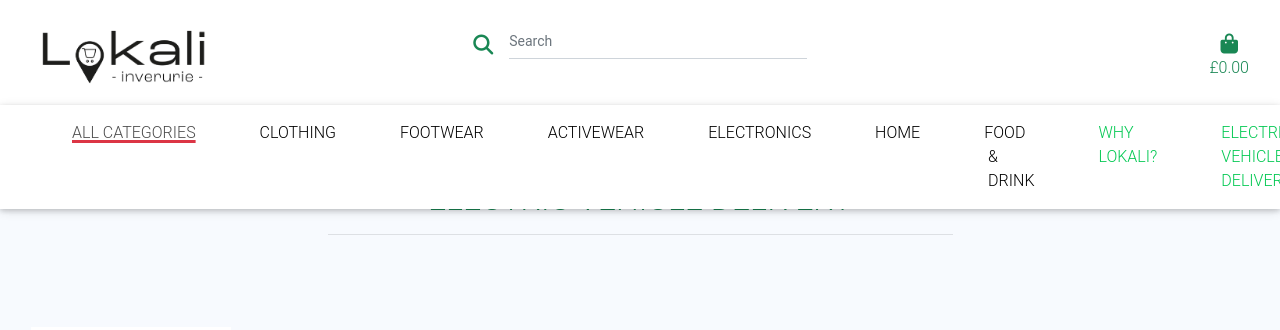
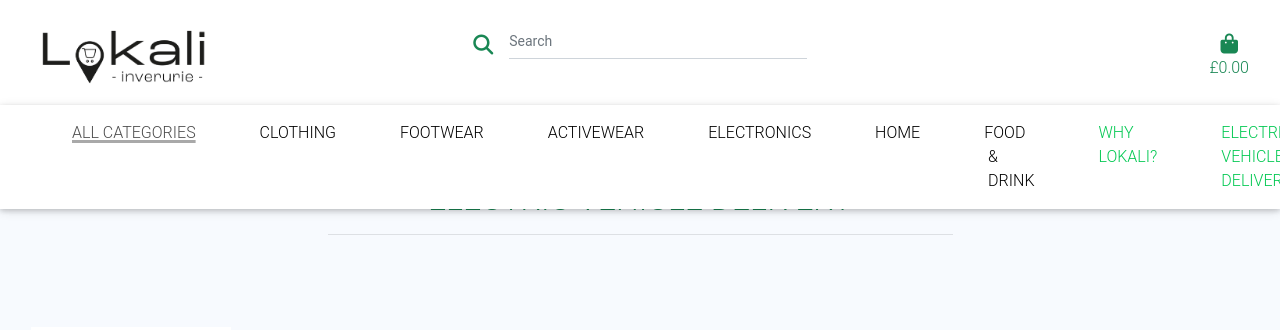
Before and after one commit to sruss07/shop-lokali-inverurie_v1, a Django app: page /blog/ in a window 1280 px wide, with the pointer over the restyled element. Shown: the top 330 px of the page. Run offline with Django 3.2, Linux system fonts and the light colour scheme; data that the repository does not hold is empty; parts of the project's set-up code (start-up, migrations or seed data) failed here and were passed over; some libraries are stand-ins or nearby versions.

Commit message:
changed menu hover color

```diff
--- a/static/css/base.css
+++ b/static/css/base.css
@@ -71,7 +71,7 @@ h4 {
 
 .nav-item a:hover{
     text-decoration: underline;
-    text-decoration-color: #DC3545;
+    text-decoration-color: darkgray;
     text-decoration-thickness: 3px;
 }
 
```
